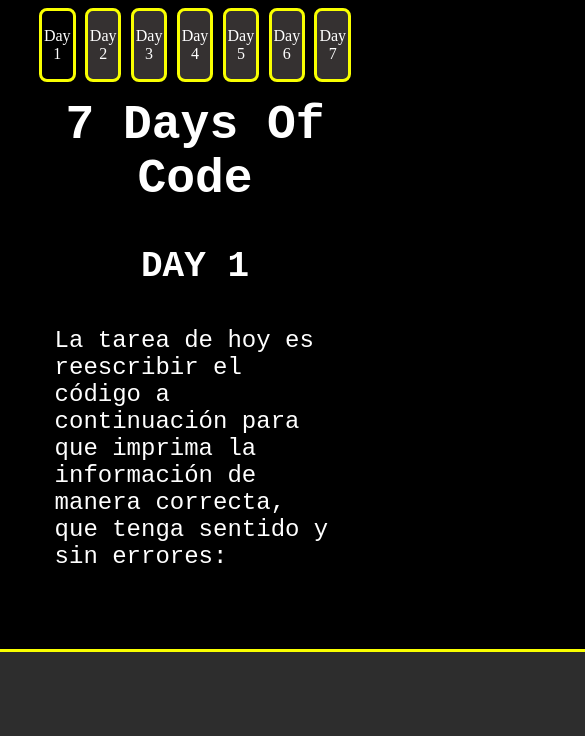
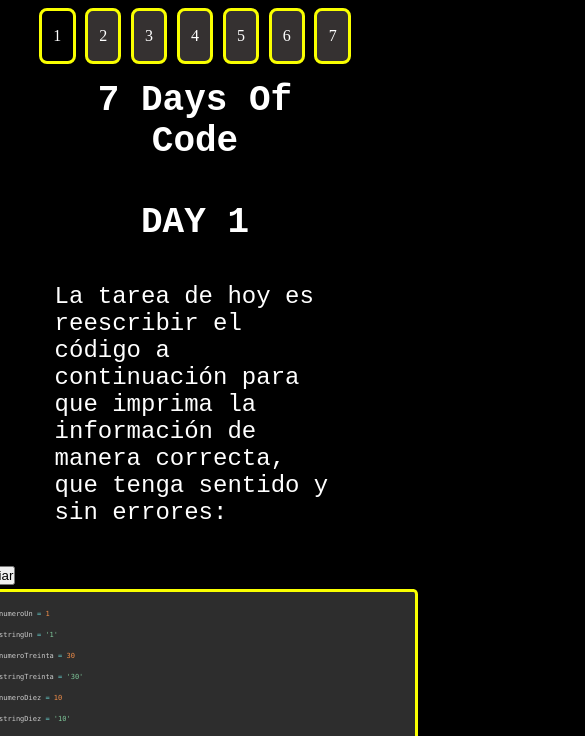
Before and after one commit to Gabycrem/sevenDaysOfCode, a plain HTML site: page dayOne.html in a window 390 px wide. Shown: the part 108-844 px from the top of the page, 585 px wide, since content can reach past the window. Drawn offline with nearby package versions, Linux system fonts and the light colour scheme.

Commit message:
actualizando responsive

```diff
--- a/assets/css/days.css
+++ b/assets/css/days.css
@@ -22,4 +22,8 @@
     border-radius: 1%;
     background-color: var(--secondary-color);
     color: var(--primary-color);
+    max-width: 100%;
+    overflow-x: auto;
+    white-space: pre-wrap;
+    word-wrap: break-word;
 }
--- a/assets/css/style.css
+++ b/assets/css/style.css
@@ -60,7 +60,7 @@
     display: flex;
     flex-direction: column;
     padding: 5%;
-    font-size: 24px;
+    font-size: 16px;
     font-family: var(--font-family);
     gap: 2.5rem;
     align-items: center;
@@ -68,6 +68,10 @@
 
 .main__title{
     text-align: center;
+}
+
+.main__texto{
+    font-size: 24px;
 }
 
 .main__contain{
@@ -82,6 +86,7 @@
     background-color: var(--primary-color);
     color: var(--secondary-color);
     width: 20%;
+    min-width: 200px;
     padding: 16px 0;
     font-family: var(--font-family);
 }
@@ -94,3 +99,43 @@
 .main__contain__items{
     padding-left: 3.5rem;
 }
+
+/*----------------- RESPONSIVE-------------- */
+
+@media (width <= 1200px){
+    .main{
+        font-size: 14px;
+    }
+    .main__title{
+        font-size: 36px;
+    }
+    .main__texto{
+        font-size: 24px;
+    }
+}
+
+@media (width <= 1000px){
+    .main{
+        font-size: 12px;
+    }
+}
+
+@media (width <= 900px){
+    .main{
+        font-size: 10px;
+    }
+}
+
+@media (width <= 750px){
+    .main{
+        font-size: 8px;
+    }
+}
+
+@media (width <= 630px){
+    .main{
+        font-size: 7px;
+    }
+
+
+}
--- a/assets/js/app.js
+++ b/assets/js/app.js
@@ -19,3 +19,17 @@ function removeResolution(){
     document.getElementById('showBtn').style.display = 'block';
     return;
 }
+
+function updateLinkText(){
+    document.querySelectorAll('.header__nav__item').forEach((link, index) => {
+        if (window.matchMedia("(max-width: 700px)").matches){
+            link.textContent = index + 1;
+        } else {
+            link.textContent = `Day ${index + 1}`;
+        }
+
+    })
+}
+
+updateLinkText();
+window.addEventListener("resize", updateLinkText);
--- a/dayOne.html
+++ b/dayOne.html
@@ -25,7 +25,7 @@
     <main class="main">
         <h1 class="main__title">7 Days Of Code</h1>
         <h2 class="main__title">DAY 1</h2>
-        <p>La tarea de hoy es reescribir el código a continuación para que imprima la información de manera correcta,
+        <p class="main__texto">La tarea de hoy es reescribir el código a continuación para que imprima la información de manera correcta,
                 que tenga sentido y sin errores:</p>
 
         <div class="main__contain__code">
```
Also changed, not shown: index.html (+1 -1 lines).
